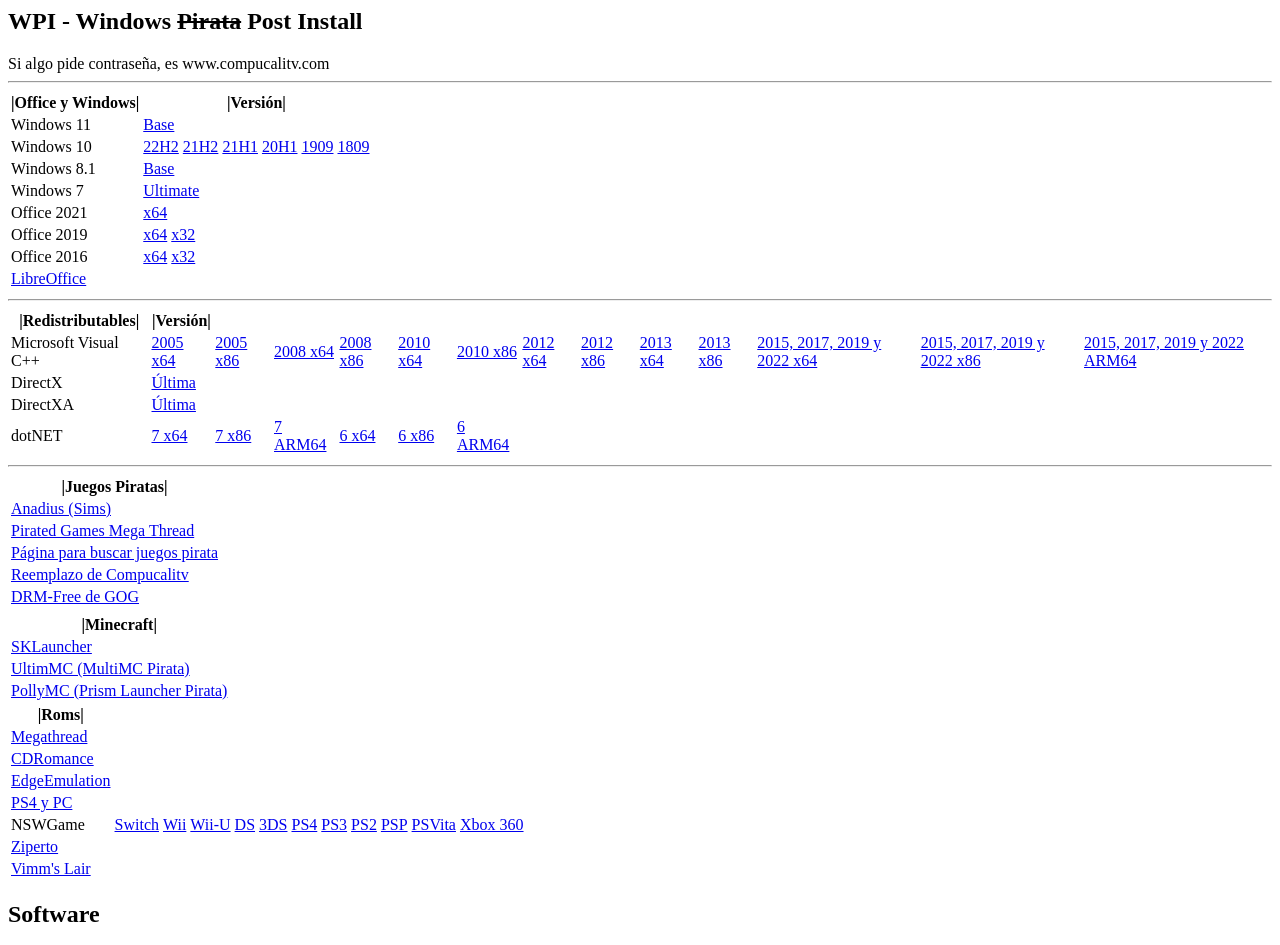
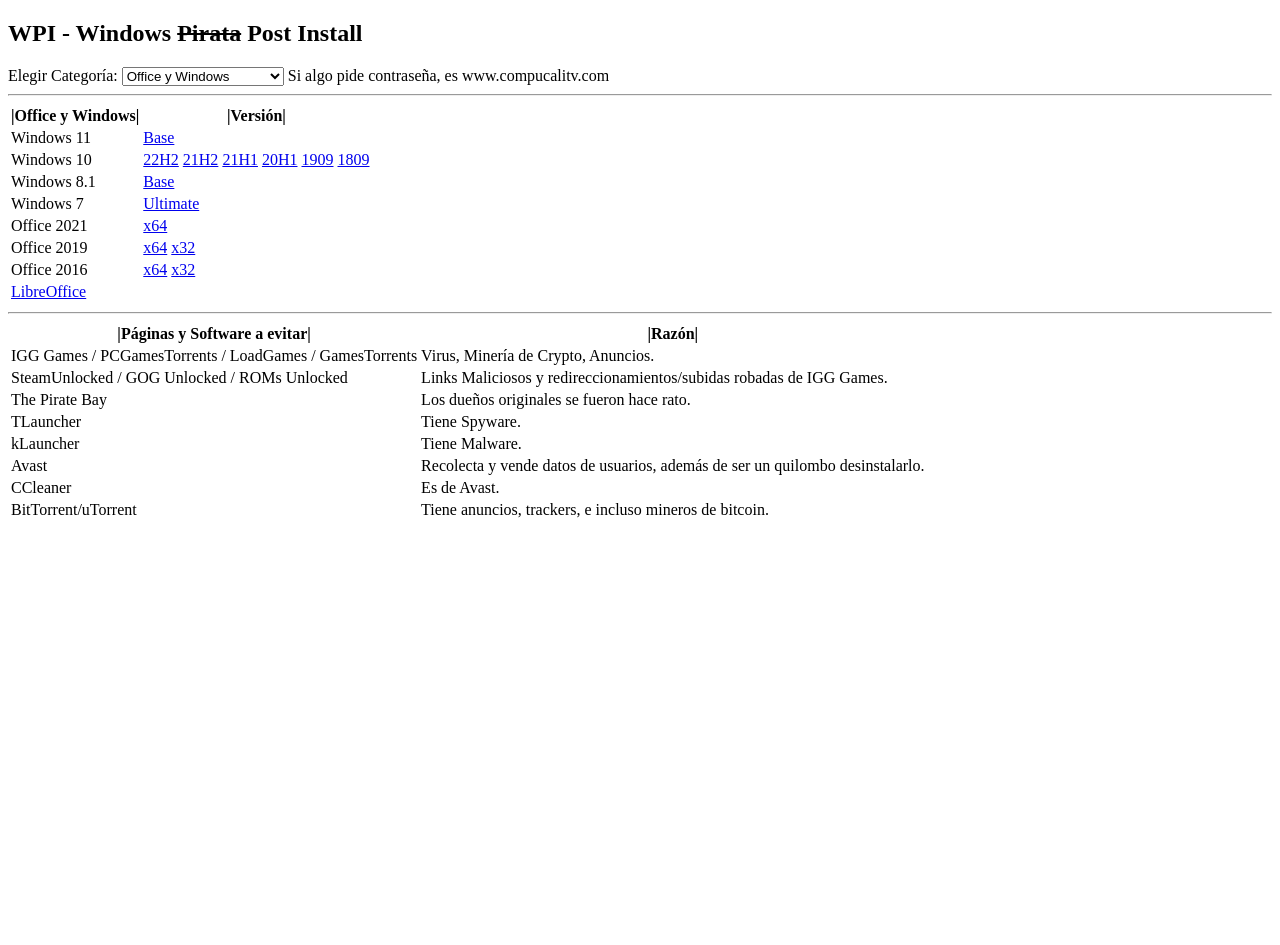
Before and after one commit to PinkLittleKitty/WPI, a plain HTML site: page index.html in a window 1280 px wide. Shown: the top 945 px of the page. After the commit the page ends 800 px from the top, so only its background shows below. Drawn offline with Linux system fonts and the light colour scheme.

Commit message:
Updated way of showing stuff, now uses a Dropdown

```diff
--- a/index.html
+++ b/index.html
@@ -1,19 +1,46 @@
+<!DOCTYPE html>
+<html lang="en">
+
+
+<head>
+    <meta charset="UTF-8">
+    <meta name="viewport" content="width=device-width, initial-scale=1.0">
     <title>Windows Post Install</title>
+    <style>
+        .hidden {
+            display: none;
+        }
+    </style>
+</head>
 
+<body>
     <h2>WPI - Windows <span style="text-decoration:line-through;"> Pirata</span> Post Install</h2>
+    <label for="category">Elegir Categoría:</label>
+    <select id="category" onchange="showTable()">
+        <option value="windows">Office y Windows</option>
+        <option value="redistributables">Redistributables</option>
+        <option value="juegos">Juegos Piratas</option>
+        <option value="minecraft">Launchers de Minecraft</option>
+        <option value="roms">Roms</option>
+        <option value="emuladores">Emuladores</option>
+        <option value="software">Software</option>
+        <option value="navegadores">Navegadores</option>
+        <option value="antivirus">Antivirus</option>
+        <option value="herramientas">Herramientas</option>
+        <option value="scripts">Scripts</option>
+
+    </select>
 
     <head>Si algo pide contraseña, es www.compucalitv.com</head>
 
     <hr />
-<div class="table-wrapper">
+
+    <div class="table-wrapper" id="windowsTable">
         <table class="fl-table">
-        <thead>
             <tr>
                 <th>|Office y Windows|</th>
                 <th>|Versión|</th>
             </tr>
-        </thead>
-        <tbody>
             <tr>
                 <td>Windows 11</td>
                 <td><a href="https://www.microsoft.com/es-es/software-download/windows11" target=”_blank”>Base</a> </td>
@@ -55,11 +82,9 @@
             <tr>
                 <td><a href="https://es.libreoffice.org/descarga/libreoffice/" target=”_blank”>LibreOffice</a></td>
             </tr>
-        <tbody>
         </table>
     </div>
-<hr />
-<div class="table-wrapper">
+    <div class="table-wrapper" id="redistributablesTable">
         <table class="fl-table">
             <thead>
             <tr>
@@ -105,9 +130,8 @@
             <tbody>
         </table>
     </div>
-<hr />
 
-<div class="table-wrapper">
+    <div class="table-wrapper" id="juegosTable">
         <table class="fl-table">
             <thead>
             <tr>
@@ -137,7 +161,7 @@
         </table>
     </div>
 
-<div class="table-wrapper">
+    <div class="table-wrapper" id="minecraftTable">
         <table class="fl-table">
             <thead>
             <tr>
@@ -158,7 +182,7 @@
         </table>
     </div>
 
-<div class="table-wrapper">
+    <div class="table-wrapper" id="romsTable">
         <table class="fl-table">
             <thead>
             <tr>
@@ -202,8 +226,7 @@
         </table>
     </div>
 
-<h2>Software</h2>
-<div class="table-wrapper">
+    <div class="table-wrapper" id="softwareTable">
         <table class="fl-table">
             <thead>
             <tr>
@@ -259,7 +282,7 @@
         </table>
     </div>
 
-<div class="table-wrapper">
+    <div class="table-wrapper" id="navegadoresTable">
         <table class="fl-table">
             <thead>
             <tr>
@@ -304,7 +327,7 @@
         </table>
     </div>
 
-<div class="table-wrapper">
+    <div class="table-wrapper" id="emuladoresTable">
         <table class="fl-table">
             <thead>
             <tr>
@@ -367,7 +390,7 @@
         </table>
     </div>
 
-<div class="table-wrapper">
+    <div class="table-wrapper" id="antivirusTable">
         <table class="fl-table">
             <thead>
             <tr>
@@ -384,8 +407,8 @@
             <tbody>
         </table>
     </div>
-<hr />
-<div class="table-wrapper">
+
+    <div class="table-wrapper" id="herramientasTable">
         <table class="fl-table">
             <thead>
             <tr>
@@ -443,8 +466,8 @@
             <tbody>
         </table>
     </div>
-<hr />
-<div class="table-wrapper">
+
+    <div class="table-wrapper" id="scriptsTable">
         <head>Saqué los scripts de acá:  <a href="https://github.com/r33int/Windows10-Postinstall" target=”_blank”>Github de r33int</head> </a>
         <table class="fl-table">
             <thead>
@@ -493,15 +516,14 @@
             <tbody>
         </table>
     </div>
-<hr />
+
     </div>
     <hr />
-<div class="table-wrapper">
-    <head>Saqué los scripts de acá:  <a href="https://github.com/r33int/Windows10-Postinstall" target=”_blank”>Github de r33int</head> </a>
+    <div>
         <table class="fl-table">
             <thead>
             <tr>
-            <th>|Páginas a evitar|</th>
+                <th>|Páginas y Software a evitar|</th>
                 <th>|Razón|</th>
             </tr>
             </thead>
@@ -524,12 +546,7 @@
             </tr>
             <tr>
                 <td>kLauncher</td>
-            <td>Tiene Malwar.e</td>
-        </tr>
-        <thead>
-        <tr>
-            <th>|Software a evitar|</th>
-            <th>|Razón|</th>
+                <td>Tiene Malware.</td>
             </tr>
             <tr>
                 <td>Avast</td>
@@ -546,4 +563,23 @@
             </thead>
         </table>
     </div>
-<hr />
+
+    <script>
+        document.addEventListener("DOMContentLoaded", function() {
+            showTable();
+        });
+
+        function showTable() {
+            var category = document.getElementById("category").value;
+
+            // Hide all tables
+            document.querySelectorAll('.table-wrapper').forEach(function (table) {
+                table.classList.add('hidden');
+            });
+
+            // Show the selected table
+            document.getElementById(category + "Table").classList.remove('hidden');
+        }
+    </script>
+</body>
+</html>
```
Lines whose indentation alone changed are shown as unchanged.
